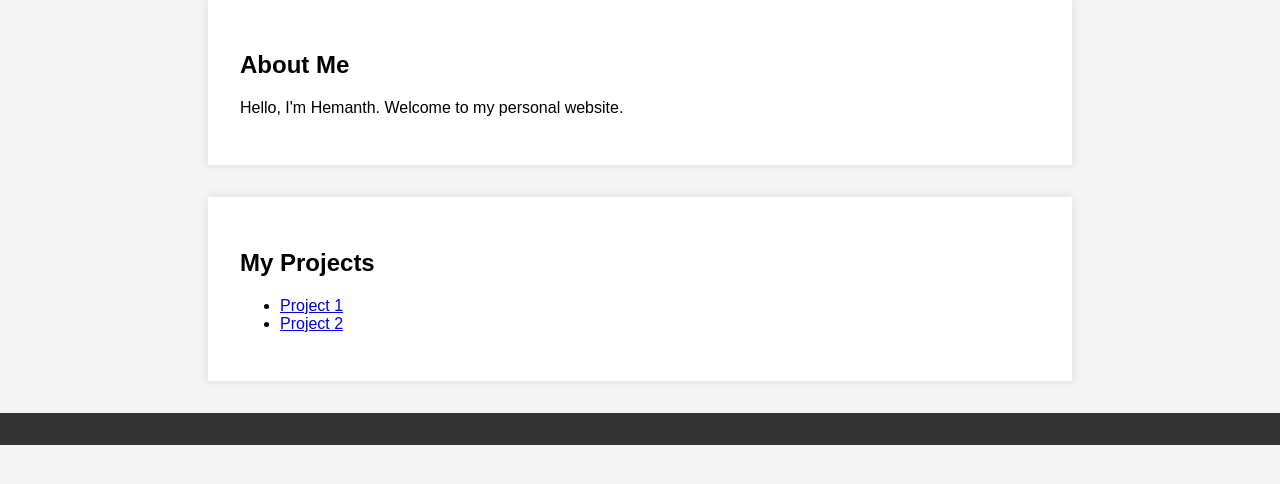
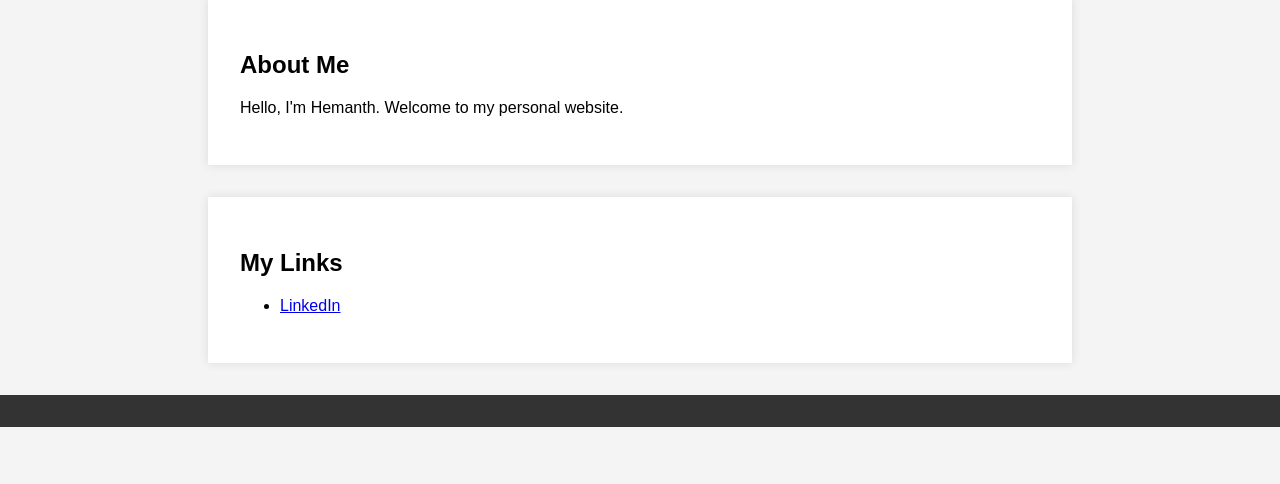
Before and after one commit to alvonellos/choppala-com, a Spring Boot app: page / in a window 1280 px wide. Shown: the part 145-629 px from the top of the page. Run offline with Spring Boot 4, Linux system fonts and the light colour scheme.

Commit message:
Update home page.

```diff
--- a/src/main/resources/templates/index.html
+++ b/src/main/resources/templates/index.html
@@ -48,10 +48,9 @@
 </section>
 
 <section>
-    <h2>My Projects</h2>
+    <h2>My Links</h2>
     <ul>
-        <li><a href="#">Project 1</a></li>
-        <li><a href="#">Project 2</a></li>
+        <li><a href="https://www.linkedin.com/in/hemanth-choppala-8b156614a">LinkedIn</a></li>
     </ul>
 </section>
 
```
